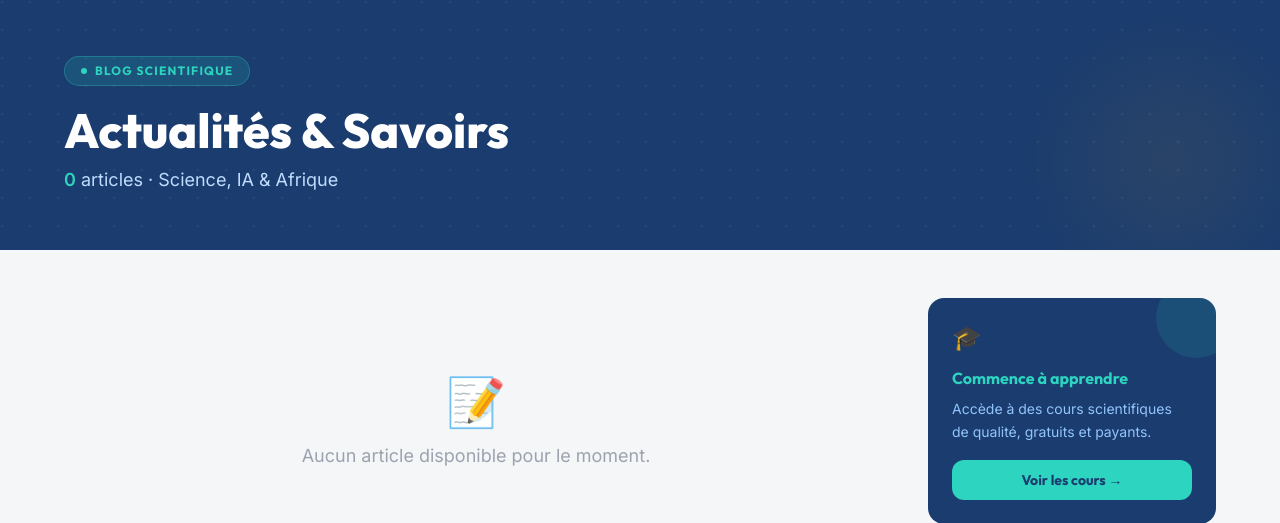
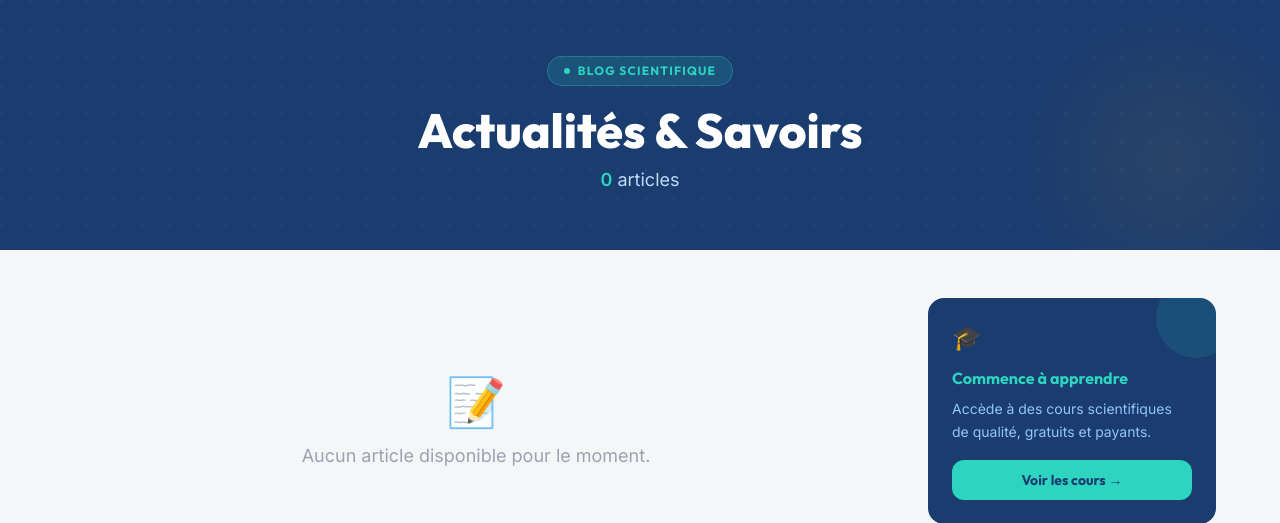
Before and after one commit to mawuliro/numeria-institute, a Django app: page /blog/ in a window 1280 px wide. Shown: the part 80-603 px from the top of the page. Run offline with Django 5.2, Linux system fonts and the light colour scheme; data that the repository does not hold is empty; some libraries are stand-ins or nearby versions.

Commit message:
refactor: Center blog list layout and replace static blog tagline with dynamic category count

```diff
--- a/blog/templates/blog/liste.html
+++ b/blog/templates/blog/liste.html
@@ -12,6 +12,7 @@
         <div style="position:absolute;bottom:-60px;right:-40px;width:300px;height:300px;border-radius:50%;background:radial-gradient(circle,rgba(232,160,32,0.08) 0%,transparent 70%);"></div>
     </div>
     <div class="w-full px-4 sm:px-8 lg:px-16 py-14 relative">
+        <div class="max-w-4xl mx-auto text-center">
             <div class="inline-flex items-center gap-2 bg-numeria-teal/15 border border-numeria-teal/30 text-numeria-teal text-xs font-bold px-4 py-1.5 rounded-full mb-5 tracking-widest uppercase" style="font-family:'Outfit',sans-serif;">
                 <span class="w-1.5 h-1.5 bg-numeria-teal rounded-full"></span>
                 Blog scientifique
@@ -21,22 +22,23 @@
             </h1>
             <p class="text-blue-200 text-lg">
                 <span class="text-numeria-teal font-bold">{{ articles|length }}</span>
-            article{{ articles|length|pluralize }} · Science, IA & Afrique
+                article{{ articles|length|pluralize }}{% if categories %} · {{ categories|length }} domaine{{ categories|length|pluralize }}{% endif %}
             </p>
+        </div>
     </div>
 </section>
 
 <section class="w-full py-12 bg-numeria-blanc dark:bg-gray-900">
-    <div class="w-full px-4 sm:px-8 lg:px-16">
-        <div class="flex flex-col lg:flex-row gap-10">
+    <div class="w-full px-4 sm:px-8 lg:px-16 mx-auto max-w-7xl">
+        <div class="flex flex-col lg:flex-row gap-10 justify-center">
 
             <!-- ARTICLES -->
             <div class="flex-1 min-w-0">
                 {% if articles %}
-                <div class="grid gap-6">
+                <div class="grid gap-6 max-w-5xl mx-auto">
                     {% for article in articles %}
                     <article class="bg-white dark:bg-gray-800 rounded-3xl border border-gray-100 dark:border-gray-700 overflow-hidden hover:shadow-2xl hover:-translate-y-0.5 transition-all duration-300 group">
-                        <div class="grid gap-6 sm:grid-cols-[240px_minmax(0,1fr)]">
+                        <div class="grid gap-6 md:grid-cols-[260px_minmax(0,1fr)]">
 
                             {% if article.image_couverture %}
                             <div class="relative sm:w-full">
```
Lines whose indentation alone changed are shown as unchanged.
